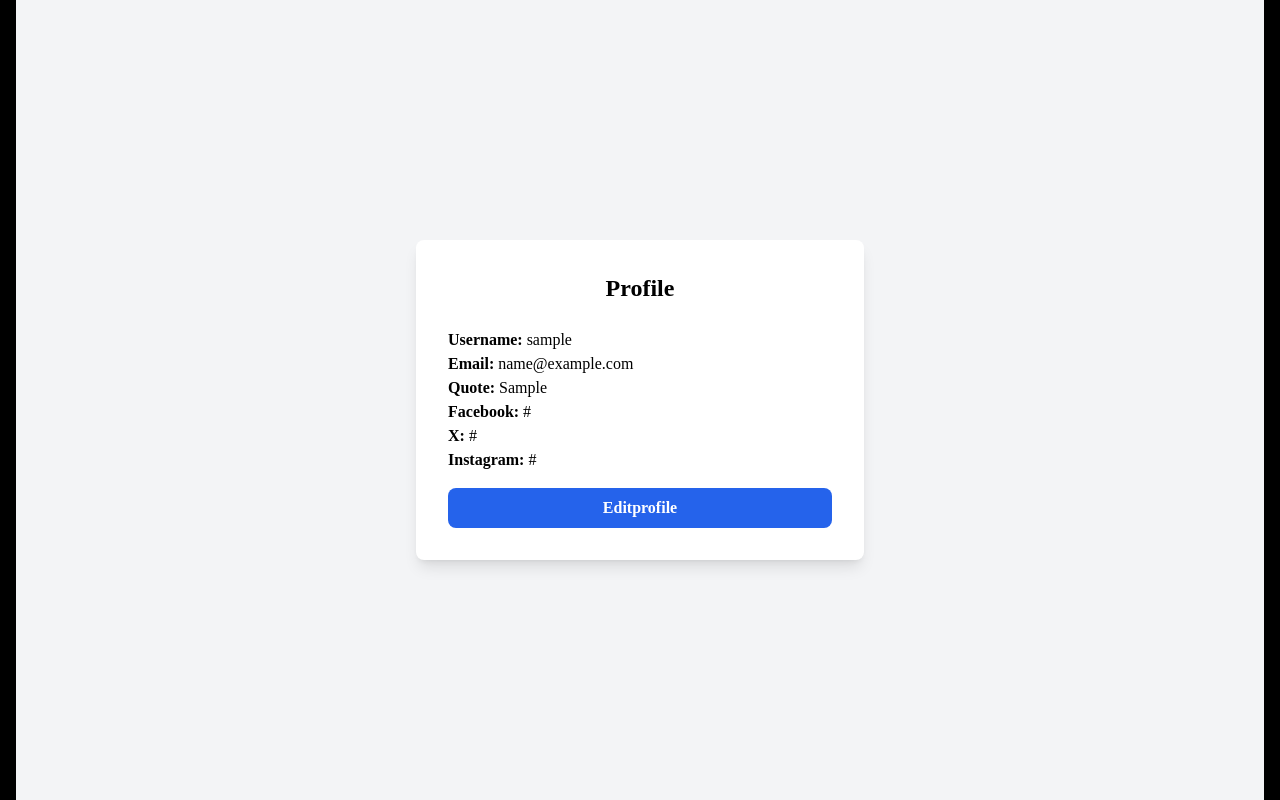
After one commit to duangtawan65/web_dev_art, a Django app: page /profile/ in a window 1280 px wide. The commit adds this page. Run offline with Django 5.2, Linux system fonts and the light colour scheme; a user stored in the database is signed in; tables that the repository leaves empty hold one stand-in row (values such as "Sample post"); some libraries are stand-ins or nearby versions.

Commit message:
Changes by ASUS

```diff
--- /dev/null
+++ b/webdev_art/portfolio/templates/profile.html
@@ -0,0 +1,28 @@
+{% extends "base.html" %}
+
+{% block main %}
+<div class="h-screen flex justify-center items-center bg-gray-100 text-black">
+  <div class="bg-white shadow-lg rounded-lg p-8 max-w-md w-full">
+    <h2 class="text-2xl font-semibold text-center mb-6">Profile</h2>
+
+    <!-- ข้อมูลผู้ใช้ -->
+    <p><strong>Username:</strong> {{ user.username }}</p>
+    <p><strong>Email:</strong> {{ user.email }}</p>
+
+    <!-- ตรวจสอบโปรไฟล์ -->
+    {% if profile %}
+      <p><strong>Quote:</strong> {{ profile.quote }}</p>
+      <p><strong>Facebook:</strong> <a href="{{ profile.facebook_url }}">{{ profile.facebook_url }}</a></p>
+      <p><strong>X:</strong> <a href="{{ profile.X_url }}">{{ profile.X_url }}</a></p>
+      <p><strong>Instagram:</strong> <a href="{{ profile.instagram_url }}">{{ profile.instagram_url }}</a></p>
+    {% else %}
+      <p>ไม่มีข้อมูลโปรไฟล์</p>
+    {% endif %}
+
+    <!-- ปุ่มแก้ไขโปรไฟล์ -->
+    <a href="{% url 'edit_profile' %}" class="block mt-4 py-2 px-4 bg-blue-600 text-white text-center font-semibold rounded-lg hover:bg-blue-700">
+      Editprofile
+    </a>
+  </div>
+</div>
+{% endblock %}
--- a/webdev_art/portfolio/urls.py
+++ b/webdev_art/portfolio/urls.py
@@ -30,6 +30,7 @@ urlpatterns = [
 
     #proflie
     path('profile/', profile_view, name='profile'),
+    path('profile/edit/', profile_edit_view, name='edit_profile'),
     path('submit_image/', submit_image_view, name='submit_image'),
     path('work_gallery/', work_gallery_view, name='work_gallery'),
     path('information/', information_view, name='information'),
--- a/webdev_art/portfolio/views.py
+++ b/webdev_art/portfolio/views.py
@@ -20,10 +20,13 @@ def register_view(request):
             user = form.save()
             login(request, user)
             return redirect('home')
+        else:
+            print(form.errors)  # ดูข้อผิดพลาดที่เกิดขึ้น
     else:
         form = UserCreationForm()
 
-    return render(request, 'registration/register.html',{'form':form})
+    return render(request, 'registration/register.html', {'form': form})
+
 
 class CustomLogoutView(LogoutView):
     def get(self, request, *args, **kwargs):
@@ -47,22 +50,14 @@ def work_gallery_view(request):
     return render(request, 'work_gallery.html', {'images': images})
 
 
+
+
 @login_required
 def profile_view(request):
-    try:
-        profile = request.user.userprofile
-    except UserProfile.DoesNotExist:
-        profile = None
+    # Ensure a UserProfile exists for the user
+    profile, created = UserProfile.objects.get_or_create(user=request.user)
 
-    if request.method == 'POST':
-        form = UserProfileForm(request.POST, instance=profile)
-        if form.is_valid():
-            form.save()
-            return redirect('home')
-    else:
-        form = UserProfileForm(instance=profile)
-
-    return render(request, 'profile.html', {'form': form})
+    return render(request, 'profile.html', {'profile': profile})
 
 def profile_edit_view(request):
     user = request.user  # ข้อมูลของผู้ใช้งานปัจจุบัน
```
Also changed, not shown: webdev_art/portfolio/templates/proflie.html (deleted, +0 -9 lines), webdev_art/portfolio/templates/registration/register.html (+4 -4 lines).
